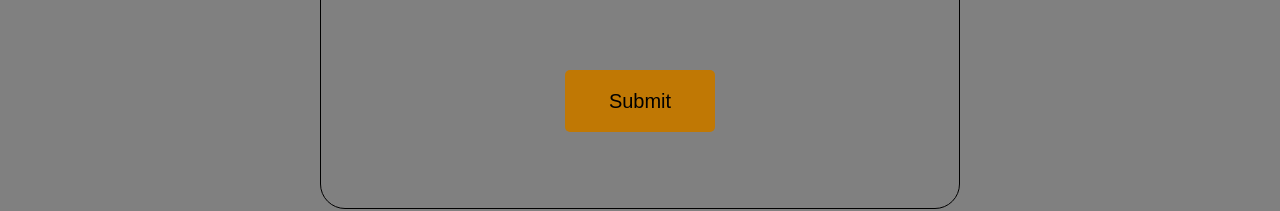
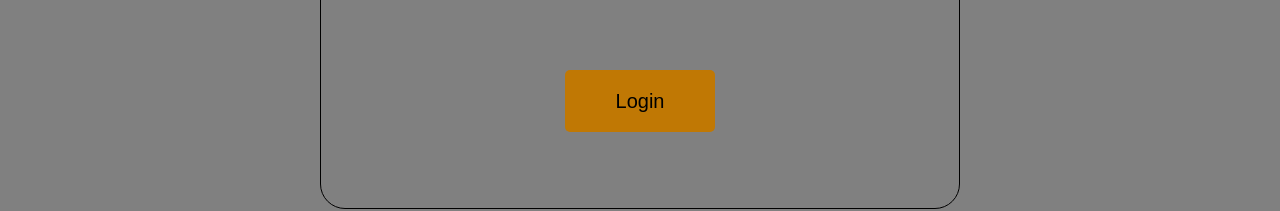
Before and after one commit to StefanZagarov/softuni-react-exam, a React (Vite) app in the folder client/: page /login in a window 1280 px wide. Shown: the part 611-822 px from the top of the page. Built offline with nearby package versions, Linux system fonts and the light colour scheme.

Commit message:
Added login functionality

```diff
--- a/client/src/api/authApi.js
+++ b/client/src/api/authApi.js
@@ -4,24 +4,45 @@ import { useEffect, useRef } from "react";
 import request from "../utils/requester";
 
 const baseUrl = 'http://localhost:3030/users';
-
+// TODO: Check abort controllers
 export function useRegister() {
     // Abort controller to avoid duplicate requests
-    const abortRef = useRef(new AbortController());
+    // const abortRef = useRef(new AbortController());
 
     async function register(username, password) {
         return await request.post(
             `${baseUrl}/register`,
             { username, password },
-            { signal: abortRef.current.signal }
+            // { signal: abortRef.current.signal }
         );
     }
 
     // Trigger the abort on duplicated request
-    useEffect(() => {
-        const abortController = abortRef.current;
-        return () => abortController.abort();
-    }, []);
+    // useEffect(() => {
+    //     const abortController = abortRef.current;
+    //     return () => abortController.abort();
+    // }, []);
 
     return register;
 }
+
+export function useLogin() {
+    // Abort controller to avoid duplicate requests
+    // const abortRef = useRef(new AbortController());
+
+    async function login(username, password) {
+        return await request.post(
+            `${baseUrl}/login`,
+            { username, password },
+            // { signal: abortRef.current.signal }
+        );
+    }
+
+    // Trigger the abort on duplicated request
+    // useEffect(() => {
+    //     const abortController = abortRef.current;
+    //     return () => abortController.abort();
+    // }, []);
+
+    return login;
+}
--- a/client/src/components/login/Login.jsx
+++ b/client/src/components/login/Login.jsx
@@ -1,26 +1,47 @@
+import { useActionState } from "react";
+import { useLogin } from "../../api/authApi";
 import styles from "./Login.module.css";
 import { useNavigate } from "react-router";
+import { useUserContext } from "../../contexts/UserContext";
 
 export default function Login() {
     const navigate = useNavigate();
+    const login = useLogin();
+    const [_, loginAction, isPending] = useActionState(loginHandler, { username: ``, password: `` });
 
-    function formActionHandler(formData) {
-        console.log(formData);
+    // Get login handling function from the user context so we can update the app with the login data
+    const { userLoginHandler } = useUserContext();
+    console.log(userLoginHandler);
+
+    async function loginHandler(_, formData) {
+        const { username, password } = Object.fromEntries(formData);
+
+        const data = await login(username, password);
+        console.log(`login data:`, data);
+        if (data.code === 403) {
+            // TODO: Use toaster
+            console.log("Wrong username or password");
+            return;
+        }
+
+        // Update the app with the user data
+        userLoginHandler(data);
 
         navigate(`/`);
     }
+
     return (
         <>
             <h2 className={styles[`header`]}>Login</h2>
 
-            <form action={formActionHandler} className={styles["container"]}>
-                <label className={styles['label']} htmlFor="story-title">Username</label>
-                <input className={styles['input']} type="text" id="characterName" name="characterName" />
+            <form action={loginAction} className={styles["container"]}>
+                <label className={styles['label']} htmlFor="username">Username</label>
+                <input className={styles['input']} type="text" id="username" name="username" />
 
-                <label className={styles['label']} htmlFor="description">Password</label>
-                <input className={styles['input']} type="password" id="description" name="description" />
+                <label className={styles['label']} htmlFor="password">Password</label>
+                <input className={styles['input']} type="password" id="password" name="password" />
 
-                <button className={styles["btn"]}>Submit</button>
+                <button className={styles["btn"]} disabled={isPending} style={{ backgroundColor: isPending ? `lightgray` : `` }}>Login</button>
             </form>
         </>
     );
--- a/client/src/components/providers/UserProvider.jsx
+++ b/client/src/components/providers/UserProvider.jsx
@@ -9,18 +9,19 @@ export default function UserProvider(
     // TODO: Upgrade to a persisted state - takes localStorage key and value
     const [userData, setState] = useState(``);
 
-    function loginHandler(userData) {
+    function userLoginHandler(userData) {
+        console.log(userData);
         setState(userData);
     }
 
-    function logoutHandler() {
+    function userLogoutHandler() {
         // TODO: Edit if this doesnt work right
         setState('');
     }
 
     // Return a provider
     return (
-        <UserContext.Provider value={{ ...userData, loginHandler, logoutHandler }}>
+        <UserContext.Provider value={{ ...userData, userLoginHandler, userLogoutHandler }}>
             {children}
         </UserContext.Provider>
     );
--- a/client/src/components/register/Register.jsx
+++ b/client/src/components/register/Register.jsx
@@ -1,9 +1,10 @@
 import { useActionState } from "react";
 import { useRegister } from "../../api/authApi";
 import styles from "./Register.module.css";
+import { useNavigate } from "react-router";
 
 export default function Register() {
-
+    const navigate = useNavigate();
     // Register custom hook
     const register = useRegister();
     // TODO: Automatic login
@@ -17,9 +18,16 @@ export default function Register() {
             return;
         }
 
-        // Login function which will have redirect and state storage in it
-        const userData = await register(username, password);
-        console.log(userData);
+        try {
+            const userData = await register(username, password);
+            console.log(userData);
+
+            // Login function which will have redirect and state storage in it
+            navigate(`/login`);
+        } catch (error) {
+            console.log(error);
+        }
+
     }
 
     // Streamline the management of form state by updating a component's state based on the results of form actions
@@ -40,7 +48,7 @@ export default function Register() {
                 <label className={styles['label']} htmlFor="rePass">Repeat Password</label>
                 <input className={styles['input']} type="password" id="rePass" name="rePass" />
 
-                <button className={styles["btn"]} disabled={isPending} style={{ backgroundColor: isPending ? `lightgray` : `` }}>Submit</button>
+                <button className={styles["btn"]} disabled={isPending} style={{ backgroundColor: isPending ? `lightgray` : `` }}>Register</button>
             </form >
         </>
     );
--- a/client/src/contexts/UserContext.js
+++ b/client/src/contexts/UserContext.js
@@ -11,5 +11,6 @@ export const UserContext = createContext({
 
 // 2. Hook for easier import - automates the need to use `useContext`
 export function useUserContext() {
-    return useContext(UserContext);
+    const data = useContext(UserContext);
+    return data;
 }
```
